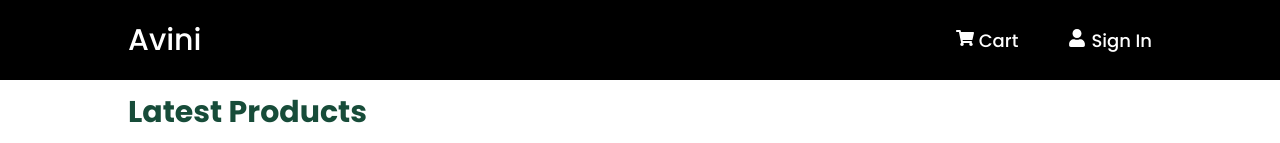
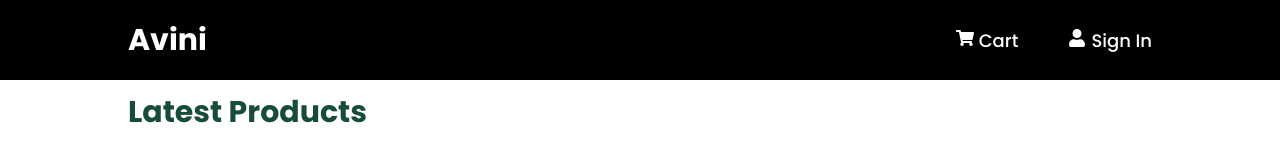
Before and after one commit to Ed2523/avini-ecommerce, a React (Create React App) app in the folder frontend/: page / in a window 1280 px wide. Shown: the top 143 px of the page. Built offline with nearby package versions, Linux system fonts and the light colour scheme.

Commit message:
add Link to title nav bar

```diff
--- a/frontend/src/components/Header/Header.js
+++ b/frontend/src/components/Header/Header.js
@@ -2,6 +2,7 @@ import React from "react";
 import styles from "./Header.module.scss";
 import { FaShoppingCart, FaUser } from "react-icons/fa";
 import { useState } from "react";
+import { Link } from "react-router-dom";
 
 const Header = () => {
   const [open, setOpen] = useState(false);
@@ -12,7 +13,9 @@ const Header = () => {
   return (
     <header className={styles.header}>
       <nav className={styles.nav}>
-        <div className={styles.logo}>Avini</div>
+        <Link className={styles.logo} to='/'>
+          <h1>Avini</h1>
+        </Link>
         <ul className={open ? styles.navLinksOpen : styles.navLinks}>
           <li>
             <a>
--- a/frontend/src/components/Header/Header.module.scss
+++ b/frontend/src/components/Header/Header.module.scss
@@ -14,7 +14,11 @@
   align-items: center;
   width: 20%;
   cursor: pointer;
-  font-size: 3rem;
+  text-decoration: none;
+  h1 {
+    font-size: 3rem;
+    color: white;
+  }
 }
 .logo:hover {
   color: grey;
```
